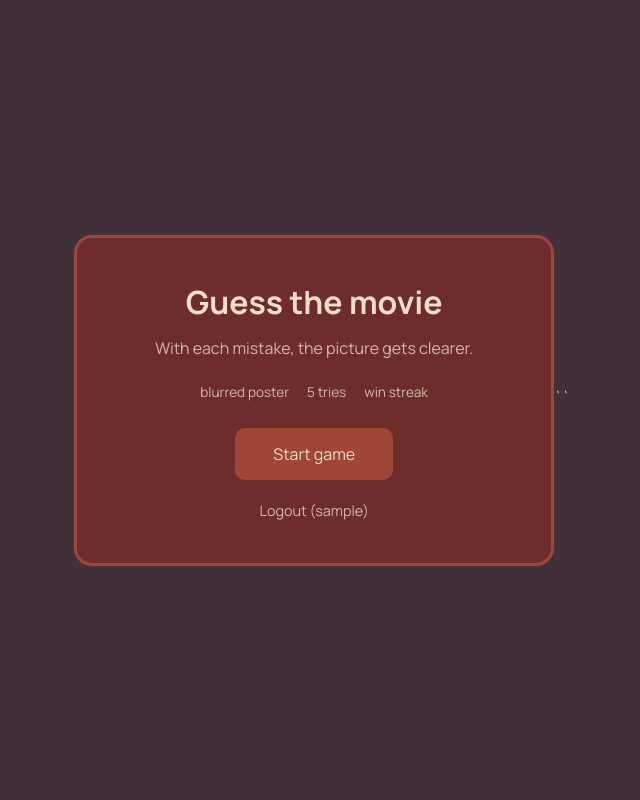
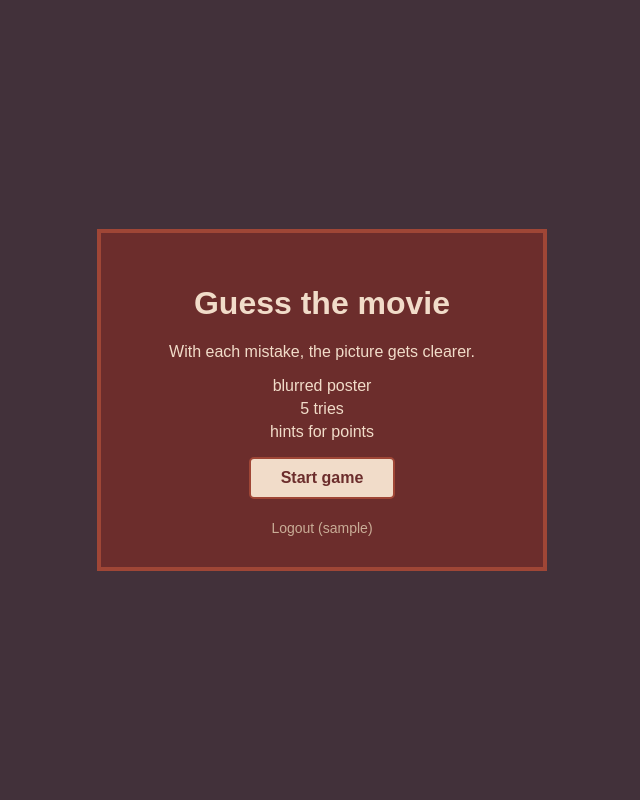
Before and after one commit to dan1kelo/dja, a Django app: page / in a window 1280 px wide. Shown: the whole page, without its empty margins (318-958 px from the left). Run offline with Django 5.2, Linux system fonts and the light colour scheme; the visitor is signed in with stand-in values (Sample User, id 1).

Commit message:
design main.css na cala strone

```diff
--- a/jewpro/bibok/static/bibok/css/main.css
+++ b/jewpro/bibok/static/bibok/css/main.css
@@ -1,223 +1,215 @@
-* { box-sizing: border-box; }
-
-:root {
-    --dark: #42313a;      /* фон страницы */
-    --card: #6c2d2c;      /* карточки */
-    --accent: #9f4636;    /* кнопки, рамки */
-    --light: #f1dcc9;     /* текст */
-    --muted: #d3b9a6;     /* второстепенный текст */
-    --ok: #8fbf7f;
-    --bad: #ff9c8a;
+/* загальне */
+* {
+    box-sizing: border-box;
 }
 
 body {
     margin: 0;
+    padding: 20px;
     min-height: 100vh;
-    padding: 16px;
+    background-color: #42313a;
+    color: #f1dcc9;
+    font-family: Arial, sans-serif;
     display: flex;
     justify-content: center;
     align-items: center;
-    background: var(--dark);
-    color: var(--light);
-    font-family: "Manrope", "Segoe UI", system-ui, sans-serif;
-    font-size: 16px;
-    line-height: 1.5;
 }
 
-a { color: inherit; }
-.hidden { display: none; }
+a {
+    color: #f1dcc9;
+}
 
-/* ---------- кнопки ---------- */
+/* кнопки */
 .btn {
     display: block;
     width: 100%;
-    padding: 12px 24px;
-    border: 2px solid var(--accent);
-    border-radius: 10px;
-    background: var(--accent);
-    color: var(--light);
-    font: 700 1rem/1.2 inherit;
-    font-family: inherit;
+    padding: 10px;
+    border: 2px solid #9f4636;
+    border-radius: 5px;
+    background-color: #f1dcc9;
+    color: #6c2d2c;
+    font-size: 16px;
+    font-weight: bold;
     text-align: center;
     text-decoration: none;
     cursor: pointer;
-    transition: background 0.15s, color 0.15s;
 }
-.btn:hover { background: var(--light); color: var(--card); }
-.btn:disabled { opacity: 0.4; cursor: not-allowed; background: var(--accent); color: var(--light); }
-
-.btn-secondary { background: transparent; color: var(--muted); }
-.btn-secondary:hover { background: var(--accent); color: var(--light); }
-
-/* ---------- карточки ---------- */
-.home, .game, .auth {
-    width: 100%;
-    background: var(--card);
-    border: 3px solid var(--accent);
-    border-radius: 18px;
-    animation: rise 0.4s ease both;
+.btn:hover {
+    background-color: #9f4636;
+    color: #f1dcc9;
+}
+.btn-secondary {
+    background-color: #6c2d2c;
+    color: #f1dcc9;
+}
+.btn:disabled {
+    opacity: 0.5;
+    cursor: default;
 }
 
-/* ---------- главная ---------- */
+/* головна */
 .home {
-    max-width: 480px;
-    padding: 40px 28px;
+    width: 450px;
+    max-width: 100%;
+    padding: 30px;
+    background-color: #6c2d2c;
+    border: 4px solid #9f4636;
     text-align: center;
 }
-.home h1 { margin: 0 0 10px; font-size: 2rem; }
-.home p { margin: 0 0 22px; color: var(--muted); }
-.home .btn { display: inline-block; width: auto; padding: 12px 36px; }
-
-.home .rules {
-    display: flex;
-    justify-content: center;
-    gap: 18px;
-    margin: 0 0 26px;
+.home .btn {
+    display: inline-block;
+    width: auto;
+    padding: 10px 30px;
+}
+.rules {
+    list-style: none;
     padding: 0;
-    list-style: none;
-    font-size: 0.85rem;
-    color: var(--muted);
+}
+.rules li {
+    margin-bottom: 5px;
 }
 
-/* ---------- вход и регистрация ---------- */
-.auth {
-    max-width: 380px;
-    padding: 32px 28px;
+/* гра */
+.game {
+    width: 420px;
+    max-width: 100%;
+    padding: 20px;
+    background-color: #6c2d2c;
+    border: 4px solid #9f4636;
+}
+.top {
     display: flex;
-    flex-direction: column;
-    gap: 12px;
-    text-align: center;
+    justify-content: space-between;
+    margin-bottom: 15px;
 }
-.auth h1 { margin: 0 0 8px; font-size: 1.5rem; }
-.auth input {
-    width: 100%;
-    height: 48px;
-    padding: 0 16px;
-    border: 2px solid var(--accent);
-    border-radius: 10px;
-    background: var(--light);
-    color: var(--dark);
-    font: 500 1rem/1 inherit;
-    font-family: inherit;
-    outline: none;
-    transition: background 0.15s, color 0.15s;
+.top a {
+    text-decoration: none;
 }
-.auth input::placeholder { color: #8a7480; }
-.auth input:focus { background: var(--dark); color: var(--light); }
-.auth .btn { margin-top: 4px; }
-.auth .switch { color: var(--muted); font-size: 0.95rem; }
-.auth .switch:hover { color: var(--light); }
-.error { margin: 0; color: var(--bad); font-size: 0.9rem; }
-
-.home .logout { margin-top: 18px; }
-.link {
-    border: 0;
-    background: none;
-    color: var(--muted);
-    font: inherit;
-    font-size: 0.9rem;
-    cursor: pointer;
+.top a:hover {
+    text-decoration: underline;
 }
-.link:hover { color: var(--light); }
-
-/* ---------- игра ---------- */
-.game { max-width: 440px; padding: 20px; }
-.game > * { margin-bottom: 14px; }
-.game > *:last-child { margin-bottom: 0; }
-
-.top { display: flex; justify-content: space-between; align-items: center; }
-.top a { color: var(--muted); font-size: 0.9rem; text-decoration: none; }
-.top a:hover { color: var(--light); }
-.score {
-    padding: 3px 14px;
-    border: 2px solid var(--accent);
-    border-radius: 999px;
-    font-size: 0.9rem;
-}
-
 .poster-wrap {
     overflow: hidden;
-    border: 2px solid var(--accent);
-    border-radius: 12px;
+    border: 2px solid #9f4636;
+    background-color: #42313a;
+    margin-bottom: 15px;
 }
 #poster {
     display: block;
     width: 100%;
-    aspect-ratio: 2 / 3;
-    object-fit: cover;
-    background: var(--dark);
-    transform: scale(1.12);   /* чтобы размытые края не светились */
-    transition: filter 0.8s ease, transform 0.8s ease;
+    transition: filter 1s;
 }
-#poster.revealed { transform: none; }
-
-#lives, #hint, #result { text-align: center; }
-#lives { font-size: 1.3rem; letter-spacing: 4px; }
-#hint { min-height: 1.3em; color: var(--muted); font-size: 0.95rem; }
-
+#lives, #hint, #result, .reward {
+    text-align: center;
+}
+#hint {
+    color: #c9ad97;
+    min-height: 20px;
+    letter-spacing: 2px;
+}
 #result {
-    padding: 10px 12px;
+    padding: 10px;
     border: 2px solid;
-    border-radius: 10px;
-    font-weight: 600;
 }
-#result.win { color: var(--ok); border-color: var(--ok); }
-#result.lose { color: var(--bad); border-color: var(--bad); }
-
-/* ---------- поле ввода ---------- */
-.field { position: relative; display: block; margin-bottom: 12px; }
-.field-icon {
-    position: absolute;
-    left: 14px;
-    top: 50%;
-    transform: translateY(-50%);
-    color: var(--dark);
-    pointer-events: none;
+#result.win {
+    color: #a8d5a2;
+}
+#result.lose {
+    color: #ffb4a8;
 }
 #input {
     width: 100%;
-    height: 50px;
-    padding: 0 16px 0 44px;
-    border: 2px solid var(--accent);
-    border-radius: 10px;
-    background: var(--light);
-    color: var(--dark);
-    font: 500 1rem/1 inherit;
-    font-family: inherit;
+    height: 40px;
+    padding: 0 10px;
+    margin-bottom: 10px;
+    border: 2px solid #9f4636;
+    border-radius: 5px;
+    background-color: #f1dcc9;
+    font-size: 16px;
+}
+#input:focus {
     outline: none;
-    transition: background 0.15s, color 0.15s;
+    background-color: #42313a;
+    color: #f1dcc9;
 }
-#input::placeholder { color: #8a7480; }
-#input:focus { background: var(--dark); color: var(--light); }
-#input:focus + .field-icon, .field:focus-within .field-icon { color: var(--light); }
-#input::-webkit-calendar-picker-indicator { display: none !important; }
-
-.actions { display: flex; gap: 10px; }
-.actions form { flex: 1; }
-
-/* ---------- история ошибок ---------- */
+.actions {
+    display: flex;
+    gap: 10px;
+    margin-top: 10px;
+}
+.actions form {
+    flex: 1;
+}
+.reward {
+    font-size: 14px;
+    color: #c9ad97;
+}
 #history {
-    display: flex;
-    flex-wrap: wrap;
-    gap: 6px;
-    margin: 0;
+    list-style: none;
     padding: 0;
-    list-style: none;
 }
 #history li {
-    padding: 3px 12px;
-    border: 1px solid var(--bad);
-    border-radius: 999px;
-    color: var(--bad);
-    font-size: 0.85rem;
+    display: inline-block;
+    margin: 0 5px 5px 0;
+    padding: 3px 8px;
+    border: 1px solid #ffb4a8;
+    color: #ffb4a8;
+    font-size: 14px;
 }
 
-@keyframes rise {
-    from { opacity: 0; transform: translateY(12px); }
-    to { opacity: 1; transform: none; }
+/* вхід і реєстрація */
+.auth {
+    width: 380px;
+    max-width: 100%;
+    padding: 30px;
+    background-color: #6c2d2c;
+    border: 4px solid #9f4636;
+    display: flex;
+    flex-direction: column;
+    gap: 10px;
+    text-align: center;
+}
+.auth h1 {
+    margin-top: 0;
+}
+.auth input {
+    width: 100%;
+    height: 40px;
+    padding: 0 10px;
+    border: 2px solid #9f4636;
+    border-radius: 5px;
+    background-color: #f1dcc9;
+    font-size: 16px;
+}
+.auth input:focus {
+    outline: none;
+    background-color: #42313a;
+    color: #f1dcc9;
+}
+.switch {
+    text-decoration: none;
+}
+.switch:hover {
+    text-decoration: underline;
+}
+.error {
+    color: #ffb4a8;
+    font-size: 14px;
+    margin: 0;
 }
 
-@media (max-width: 480px) {
-    .home { padding: 28px 18px; }
-    .home h1 { font-size: 1.6rem; }
+/* кнопка виходу на головній */
+.logout {
+    margin-top: 20px;
 }
+.link {
+    border: none;
+    background: none;
+    color: #c9ad97;
+    font-size: 14px;
+    cursor: pointer;
+}
+.link:hover {
+    color: #f1dcc9;
+    text-decoration: underline;
+}
--- a/jewpro/bibok/templates/main.html
+++ b/jewpro/bibok/templates/main.html
@@ -1,24 +1,20 @@
 {% load static %}
 <!DOCTYPE html>
-<html lang="ru">
+<html lang="en">
 <head>
     <meta charset="UTF-8">
     <meta name="viewport" content="width=device-width, initial-scale=1.0">
     <title>{{ title|default:"Jewpro" }}</title>
-    <link rel="preconnect" href="https://fonts.googleapis.com">
-    <link rel="preconnect" href="https://fonts.gstatic.com" crossorigin>
-    <link href="https://fonts.googleapis.com/css2?family=Manrope:wght@400;500;600;700;800&display=swap&subset=cyrillic" rel="stylesheet">
     <link rel="stylesheet" href="{% static 'bibok/css/main.css' %}">
 </head>
 <body>
     <main class="home">
-        <div class="logo"></div>
         <h1>Guess the movie</h1>
         <p>With each mistake, the picture gets clearer.</p>
         <ul class="rules">
-            <li><span></span>blurred poster</li>
-            <li><span></span>5 tries</li>
-            <li><span></span>win streak</li>
+            <li>blurred poster</li>
+            <li>5 tries</li>
+            <li>hints for points</li>
         </ul>
         <a href="{% url 'game' %}" class="btn">Start game</a>
         <form method="post" action="{% url 'logout' %}" class="logout">
@@ -28,4 +24,3 @@
     </main>
 </body>
 </html>
-``
```
Also changed, not shown: jewpro/bibok/templates/game.html (+4 -10 lines), jewpro/bibok/templates/logo.html (+2 -5 lines), jewpro/bibok/templates/signUp.html (+2 -5 lines).
